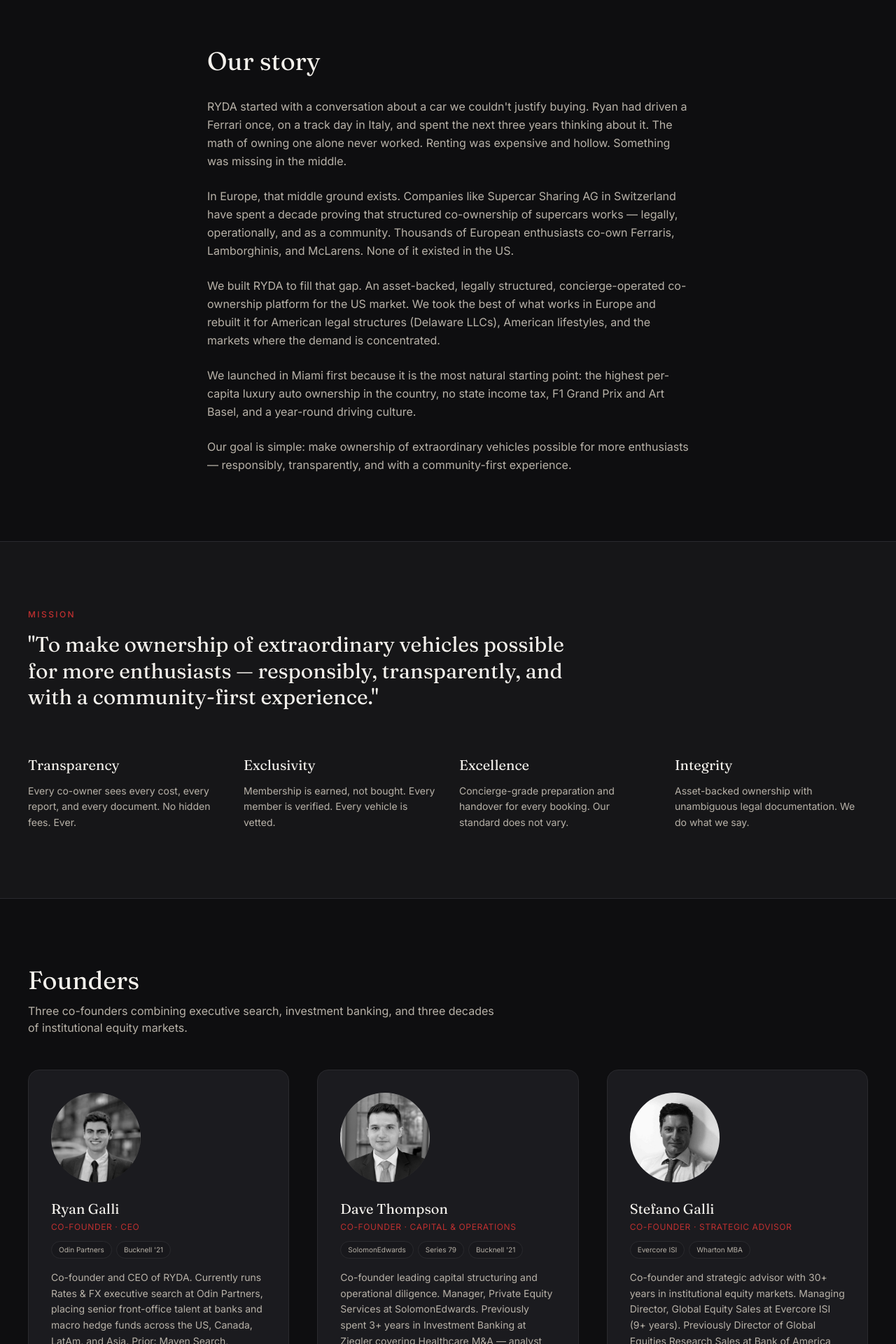
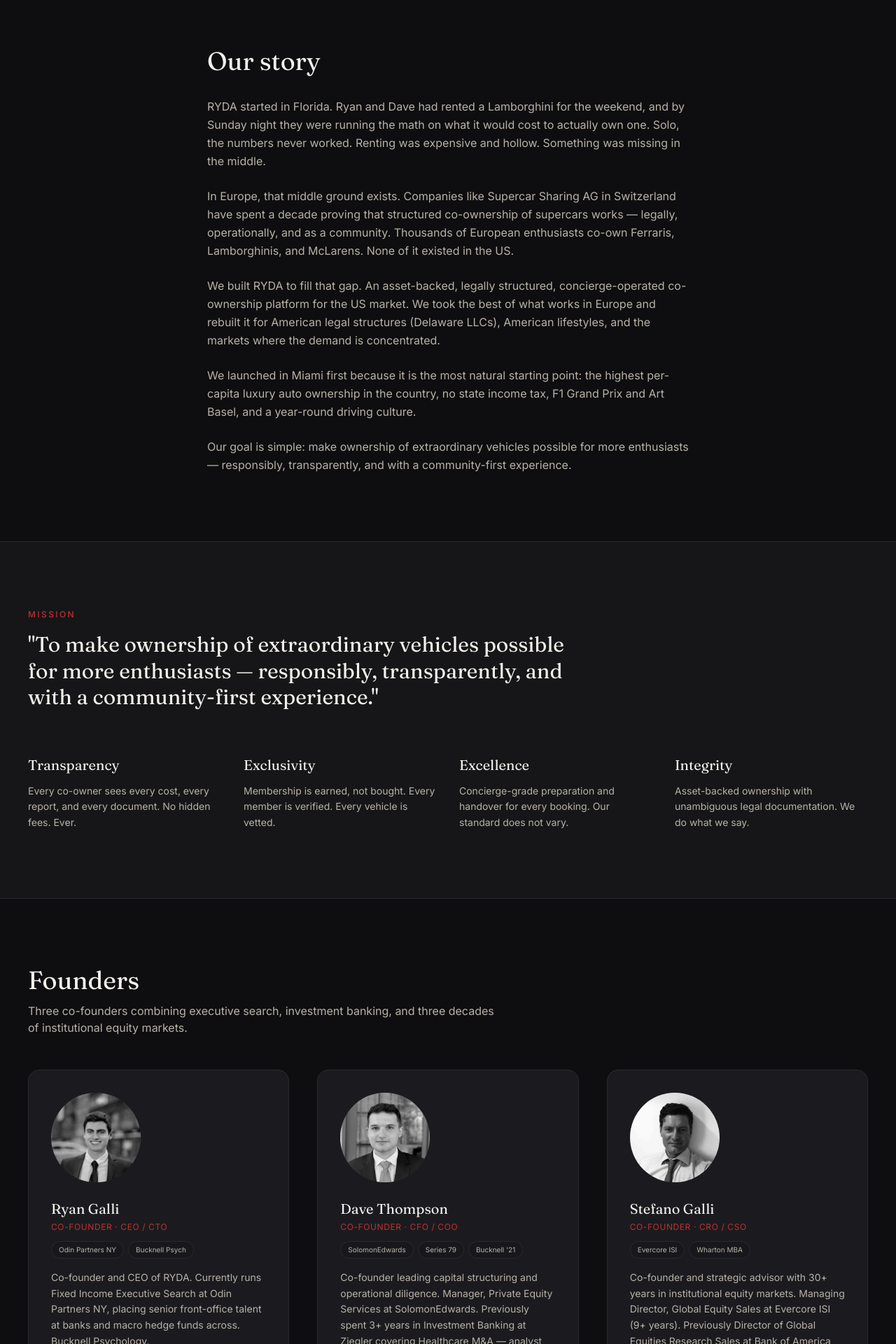
Before and after one commit to wdthompson88/ryda-pro-rentals, a Next.js app: page /about in a window 1280 px wide. Shown: the part 640-2560 px from the top of the page at 70% size. Built offline with nearby package versions, Linux system fonts and the light colour scheme.

Commit message:
Update founder roles + origin story (Florida Lambo rental)
- Ryan: CEO/CTO (Odin Partners NY, Fixed Income, Bucknell Psych)
- Dave: CFO/COO
- Stefano: CRO/CSO
- Origin story now opens in Florida with Ryan + Dave renting a Lambo

```diff
--- a/src/app/about/page.tsx
+++ b/src/app/about/page.tsx
@@ -36,11 +36,11 @@
           <h2 className="font-display text-3xl text-ink sm:text-4xl">Our story</h2>
           <div className="mt-8 space-y-6 text-base leading-relaxed text-ink-soft">
             <p>
-              RYDA started with a conversation about a car we couldn't justify
-              buying. Ryan had driven a Ferrari once, on a track day in Italy,
-              and spent the next three years thinking about it. The math of
-              owning one alone never worked. Renting was expensive and hollow.
-              Something was missing in the middle.
+              RYDA started in Florida. Ryan and Dave had rented a Lamborghini
+              for the weekend, and by Sunday night they were running the math
+              on what it would cost to actually own one. Solo, the numbers
+              never worked. Renting was expensive and hollow. Something was
+              missing in the middle.
             </p>
             <p>
               In Europe, that middle ground exists. Companies like Supercar
@@ -116,21 +116,21 @@
           <div className="mt-12 grid grid-cols-1 gap-10 sm:grid-cols-3">
             <Founder
               name="Ryan Galli"
-              role="Co-Founder · CEO"
+              role="Co-Founder · CEO / CTO"
               image="/team/ryan.jpg"
-              tags={["Odin Partners", "Bucknell '21"]}
-              bio="Co-founder and CEO of RYDA. Currently runs Rates & FX executive search at Odin Partners, placing senior front-office talent at banks and macro hedge funds across the US, Canada, LatAm, and Asia. Prior: Maven Search, Jamesbeck, Signum Global Advisors. Bucknell University. Lifelong car enthusiast — RYDA started with a Ferrari he drove on a track day in Italy and spent three years thinking about."
+              tags={["Odin Partners NY", "Bucknell Psych"]}
+              bio="Co-founder and CEO of RYDA. Currently runs Fixed Income Executive Search at Odin Partners NY, placing senior front-office talent at banks and macro hedge funds across. Bucknell Psychology."
             />
             <Founder
               name="Dave Thompson"
-              role="Co-Founder · Capital & Operations"
+              role="Co-Founder · CFO / COO"
               image="/team/dave.jpg"
               tags={["SolomonEdwards", "Series 79", "Bucknell '21"]}
               bio="Co-founder leading capital structuring and operational diligence. Manager, Private Equity Services at SolomonEdwards. Previously spent 3+ years in Investment Banking at Ziegler covering Healthcare M&A — analyst through senior associate. Diamond Capital Advisors before that. SIE + Series 79 certified. Bucknell Economics."
             />
             <Founder
               name="Stefano Galli"
-              role="Co-Founder · Strategic Advisor"
+              role="Co-Founder · CRO / CSO"
               image="/team/stefano.jpg"
               tags={["Evercore ISI", "Wharton MBA"]}
               bio="Co-founder and strategic advisor with 30+ years in institutional equity markets. Managing Director, Global Equity Sales at Evercore ISI (9+ years). Previously Director of Global Equities Research Sales at Bank of America Merrill Lynch in London, Senior Portfolio Manager at Artio Global Management ($75B AUM at peak), and 8 years in research sales at Merrill Lynch. Wharton MBA, Civil Engineering and Economics at Delaware."
--- a/src/app/investors/deck/page.tsx
+++ b/src/app/investors/deck/page.tsx
@@ -569,21 +569,21 @@
       <div className="mt-10 grid grid-cols-1 gap-5 sm:grid-cols-3">
         <Person
           name="Ryan Galli"
-          role="Co-Founder · CEO"
+          role="Co-Founder · CEO / CTO"
           image="/team/ryan.jpg"
-          tags={["Odin Partners", "Bucknell '21"]}
-          bio="Runs Rates & FX executive search at Odin Partners — placing senior front-office talent at banks and macro hedge funds across the US, Canada, LatAm, and Asia. Bucknell."
+          tags={["Odin Partners NY", "Bucknell Psych"]}
+          bio="Runs Fixed Income Executive Search at Odin Partners NY — placing senior front-office talent at banks and macro hedge funds. Bucknell Psychology."
         />
         <Person
           name="Dave Thompson"
-          role="Co-Founder · Capital & Ops"
+          role="Co-Founder · CFO / COO"
           image="/team/dave.jpg"
           tags={["SolomonEdwards", "Series 79"]}
           bio="Capital structuring + operational diligence. Manager, Private Equity Services at SolomonEdwards. 3+ years Healthcare M&A at Ziegler. SIE + Series 79. Bucknell Economics."
         />
         <Person
           name="Stefano Galli"
-          role="Co-Founder · Strategic Advisor"
+          role="Co-Founder · CRO / CSO"
           image="/team/stefano.jpg"
           tags={["Evercore ISI", "Wharton MBA"]}
           bio="30+ years in institutional equity markets. MD, Global Equity Sales at Evercore ISI. Prior: BofA ML (London), Artio Global ($75B AUM peak), 8 yrs at Merrill. Wharton MBA."
```
